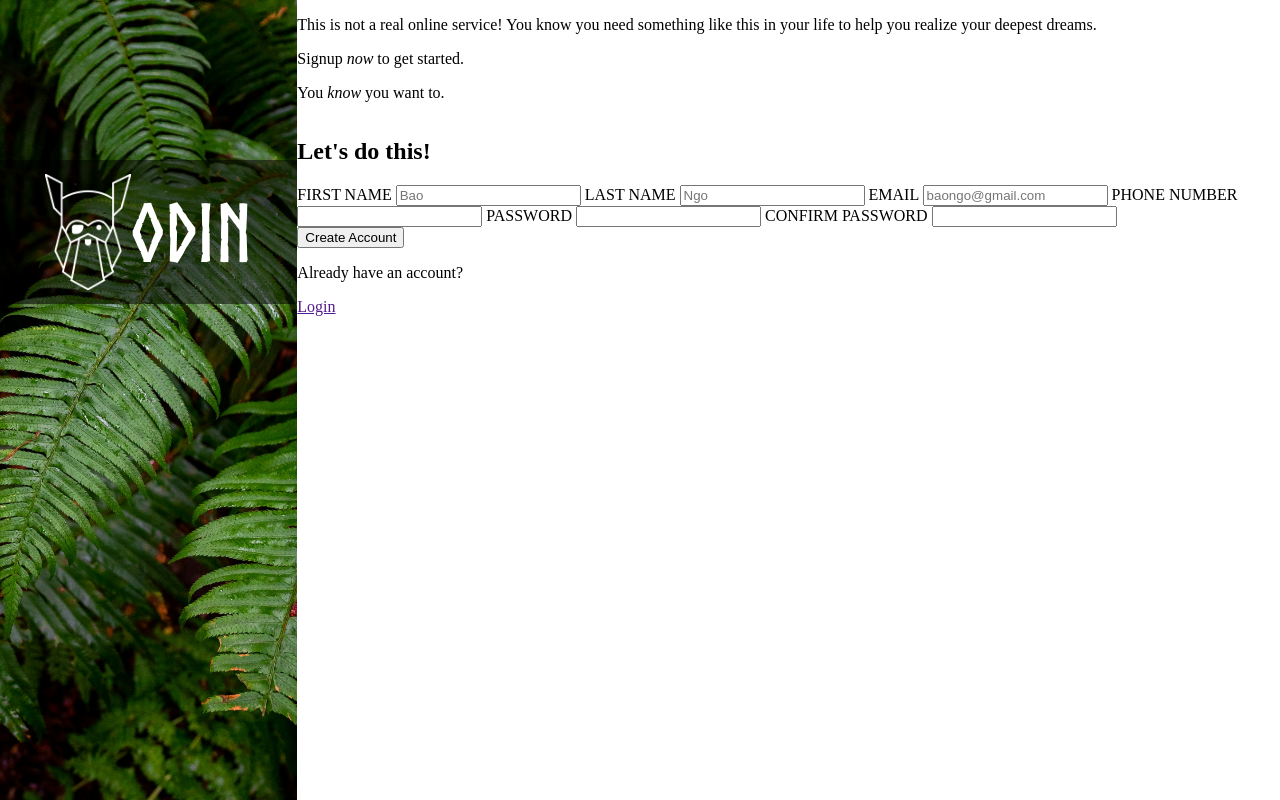
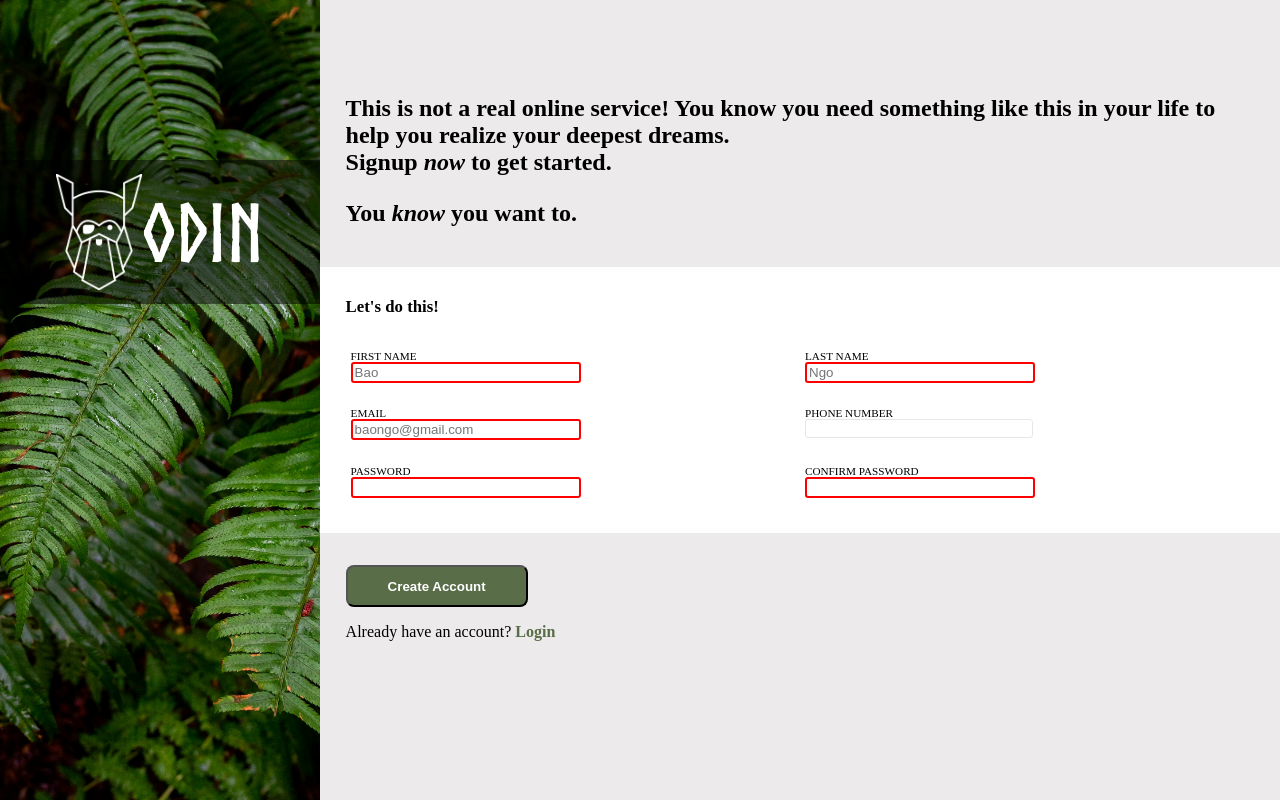
Before and after one commit to cuchim123123/signup, a plain HTML site: page index.html in a window 1280 px wide. Drawn offline with Linux system fonts and the light colour scheme.

Commit message:
Finish project

```diff
--- a/index.html
+++ b/index.html
@@ -21,32 +21,46 @@
             <p>Signup <em>now</em> to get started.</p>
             <p>You <em>know</em> you want to.</p>
         </div>
-        <div id="form">
+        <div class="form">
             <form id="signup-form">
                 <h2>Let's do this!</h2>
+                <div>
                     <label for="fname">FIRST NAME</label>
                     <input type="text" name="fname" id="fname" placeholder="Bao" required>
+                </div>
 
+                <div>
                     <label for="lname">LAST NAME</label>
                     <input type="text" name="lname" id="lname" placeholder="Ngo" required>
+                </div>
 
+                <div>
                     <label for="email">EMAIL</label>
                     <input type="email" name="email" id="email" placeholder="baongo@gmail.com" required>
+                </div>
 
+                <div>
                     <label for="phone">PHONE NUMBER</label>
                     <input type="tel" name="phone" id="phone">
+                </div>
 
+                <div>
                     <label for="password">PASSWORD</label>
                     <input type="password" name="password" id="password" required>
+                </div>
 
+                <div>
                     <label for="repeat-password">CONFIRM PASSWORD</label>
                     <input type="password" id="repeat-password" required>
+                </div>
             </form>
         </div>
         <div class="submit">
             <button type="submit" form="signup-form">Create Account</button>
-            <p>Already have an account?</p>
+            <div>
+                <span>Already have an account?</span>
                 <a href="">Login</a>
+            </div>
         </div>
     </div>
 </body>
--- a/style.css
+++ b/style.css
@@ -2,6 +2,7 @@ body {
     display: flex;
     margin: 0;
     height: 100vh;
+    box-sizing: border-box;
 
 }
 
@@ -14,17 +15,16 @@ img {
 .left-background {
     position: relative;
     background-color: red;
-}
-.left-background .logo-overlay {
-    /*no shrink*/
+    min-width: 200px;
+    min-height: 300px;
+    flex: 1;
 }
 
 .left-background > img {
     object-fit: cover;
     height: 100%;
     width: 100%;
-    min-width: 20vw;
-    min-height: 20vw;
+
 }
 
 
@@ -44,7 +44,7 @@ img {
 
     color: white;
     font-family: 'Norse';
-  font-size: clamp(2rem, 10vh, 10rem); /* big, scales with viewport */
+    font-size: clamp(2rem, 10vh, 10rem); /* big, scales with viewport */
 
 }
 
@@ -55,4 +55,99 @@ img {
 .right-content {
     display: flex;
     flex-direction: column;
+    flex: 3;
 }
+
+.right-content div[class] {
+    display: flex;
+    flex-direction: column;
+    padding: 2vh 2vw;
+    min-height: 200px;
+    min-width: 500px;
+}
+
+.abstract {
+    flex: 1;
+    background-color: rgb(236, 234, 234);
+    justify-content: flex-end;
+}
+
+
+.abstract p {
+    font-weight: bold;
+    font-size: 1.5rem;
+    font-family:'Times New Roman', Times, serif;
+    margin: 0;
+}
+
+.abstract p:last-of-type {
+    margin: 1.5rem 0;
+}
+
+#signup-form {
+    display: flex;
+    flex-direction: row;
+    flex: 1;
+    flex-wrap: wrap;
+}
+
+#signup-form h2 {
+    width: 100%;
+}
+
+#signup-form div {
+    flex: 1 1 40%;
+
+    display: flex;
+    flex-direction: column;
+
+    margin: 5px;
+}
+
+#signup-form {
+    font-size: 0.7rem;
+}
+
+input {
+    width: 50%;
+    border: 1px solid #E5E7EB;
+    border-radius: 3px;
+}
+
+.submit {
+    align-items: flex-start;
+    flex: 1;
+    background-color: rgb(236, 234, 234);
+}
+
+
+
+.abstract, .form, .submit {
+    flex: 1 1 0;   /* flex-grow:1, flex-shrink:1, flex-basis:0 */
+    min-height: 0; /* allow shrinking below content height */
+    box-sizing: border-box; /* include padding in height calculations */
+}
+
+.form input:focus {
+    border: 2px solid blue;
+}
+
+.form input:invalid {
+    border: 2px solid red;
+}
+
+button {
+    padding: 0.7rem 2.5rem;
+    color: white;
+    background-color: #596D48;
+    font-weight: bold;
+    border-radius: 8px;
+    margin-top: 1rem;
+    margin-bottom: 1rem;
+}
+
+a {
+    text-decoration: none;
+    color: #596D48 ;
+    font-weight: bold;
+}
```
Lines whose indentation alone changed are shown as unchanged.
